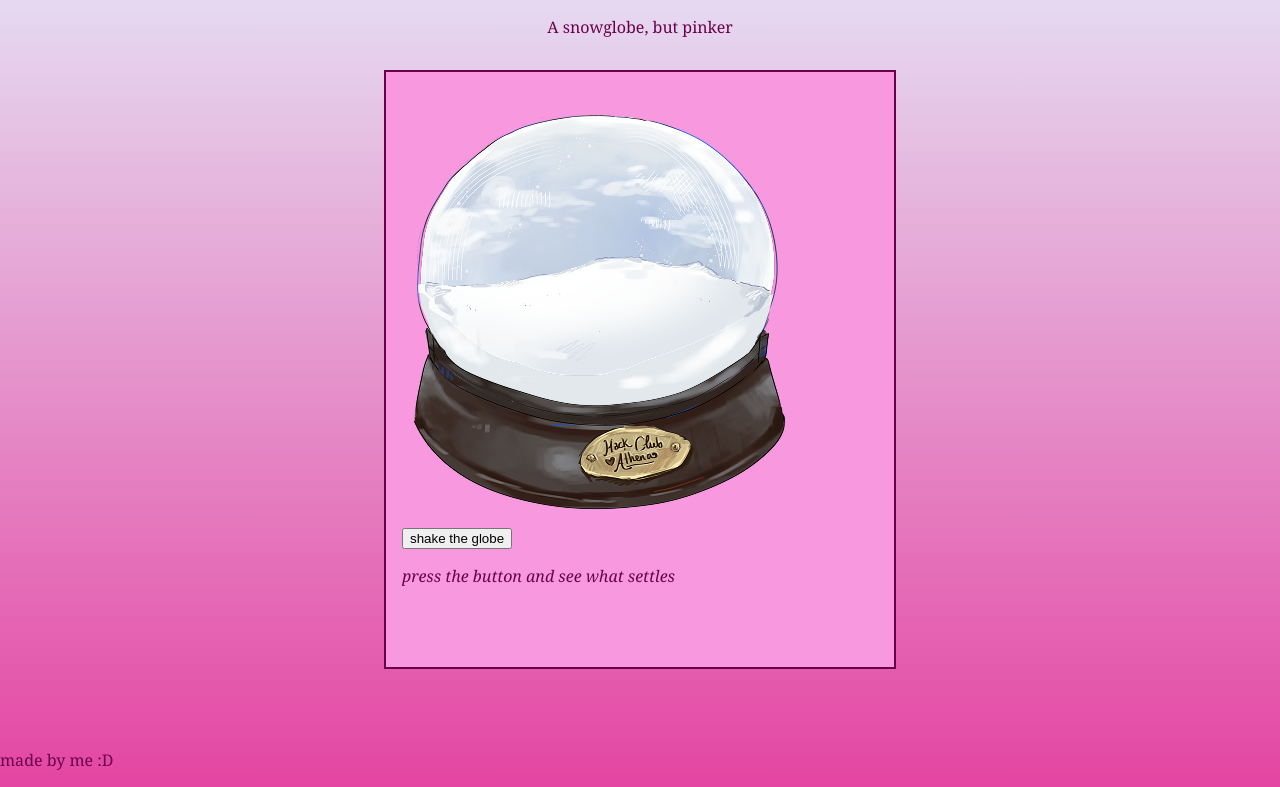
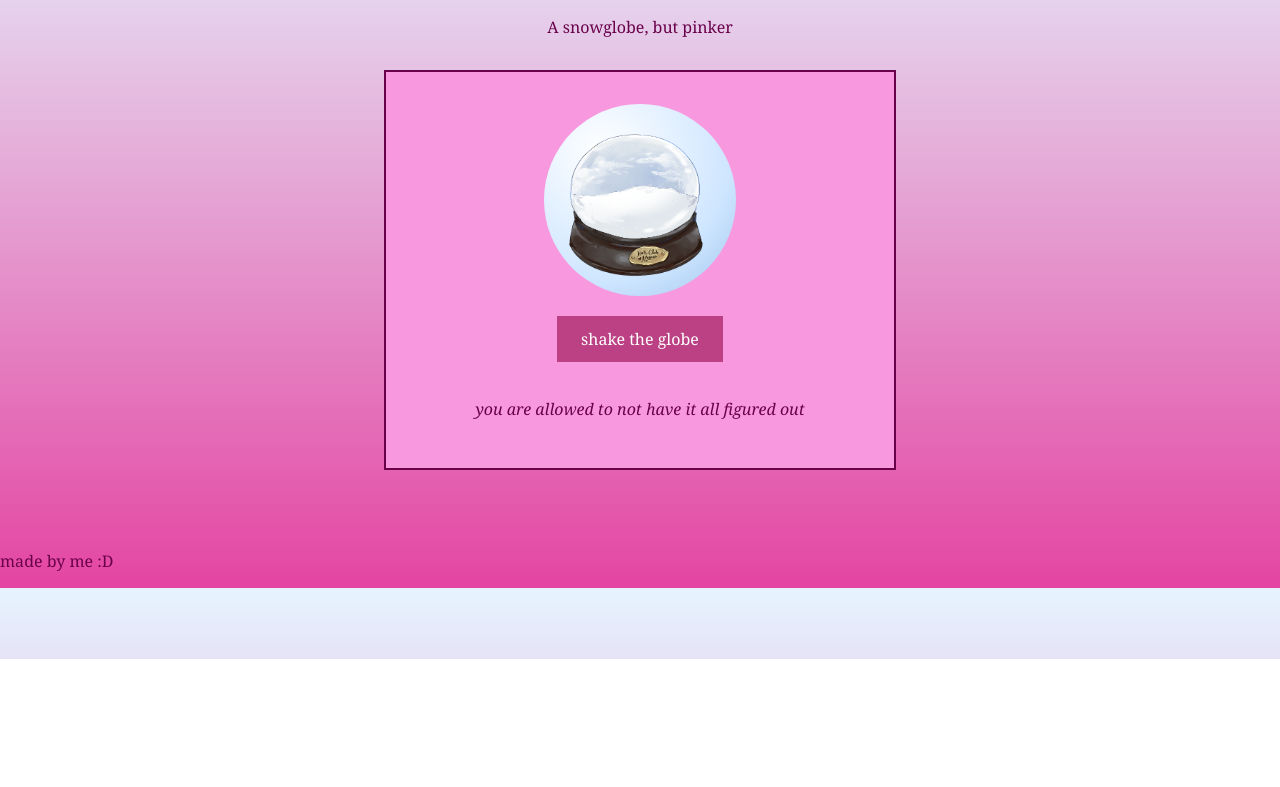
Before and after one commit to thewatermellonman/Pink-Prediction-Snowglobe, a plain HTML site: page index.html in a window 1280 px wide. Both pictures are taken after a click on the button "shake the globe". Shown: the part 141-928 px from the top of the page. After the commit the page ends 800 px from the top, so only its background shows below. Drawn offline with Linux system fonts and the light colour scheme.

Commit message:
doneguide

```diff
--- a/index.html
+++ b/index.html
@@ -22,5 +22,6 @@
         <footer>
             <p>made by me :D</p>
         </footer>
+        <script src="script.js"></script>
     </body>
 </html>
--- a/script.js
+++ b/script.js
@@ -0,0 +1,21 @@
+const globe = document.querySelector('#globe');
+const button = document.querySelector('#shake');
+const message = document.querySelector('#message');
+
+const messages = [
+    "you are allowed to not be perfect",
+    "you are allowed to not be productive",
+    "don't forget what made you start in the first place",
+    "you are allowed to not be okay",
+    "people care",
+    "you are allowed to take a break",
+    "you are allowed to not have it all figured out",
+];
+
+button.addEventListener('click', () => {
+    globe.classList.add("shaking");
+    setTimeout(() => globe.classList.remove("shaking"), 600);
+
+    const pick = Math.floor(Math.random() * messages.length);
+    message.textContent = messages[pick];
+});
--- a/style.css
+++ b/style.css
@@ -28,9 +28,54 @@ main {
 .globe-card {
     background: #f899e0;
     border: 2px solid #69004a;
-    padding: 0 1rem 4rem;
+    padding: 2rem;
+    display: flex;
+    flex-direction: column;
+    align-items: center;
+    gap: 1.25rem;
 }
 
 #message {
     font-style:italic
 }
+
+.globe {
+  width: 12rem;
+  height: 12rem;
+  border-radius: 50%;
+  background: radial-gradient(circle at 30% 25%, #ffffff, #cfe6ff 65%, #9dc4ef);
+  display: flex;
+  align-items: center;
+  justify-content: center;
+}
+
+.scene {
+  width: 78%;
+}
+
+button {
+    font: inherit;
+    color: #ffffff;
+    background: #bb4184;
+    border: none;
+    padding: 0.75rem 1.5rem;
+    cursor: pointer;
+    transition: background 150ms ease, transform 150ms ease;
+}
+
+button:hover {
+    background: #661a44;
+    transform: scale(1.05);
+}
+
+@keyframes shake {
+    0%, 100% { transform: translateX(0) rotate(0deg); }
+    20% {transform: translateX(-0.6rem) rotate(-4deg);}
+    40% {transform: translateX(0.6rem) rotate(4deg);}
+    60% {transform: translateX(-0.4rem) rotate(-2deg);}
+    80% {transform: translateX(0.4rem) rotate(2deg);}
+}
+
+.globe.shaking {
+    animation: shake 600ms ease;
+}
```
